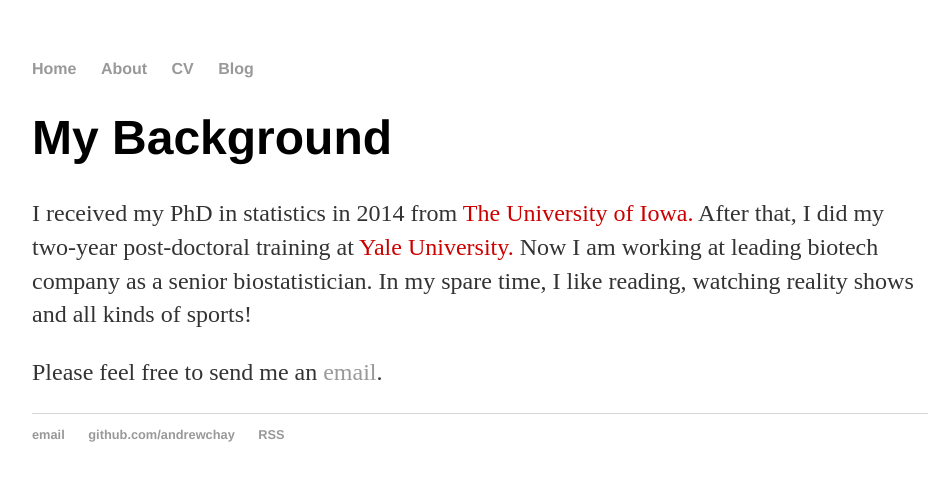
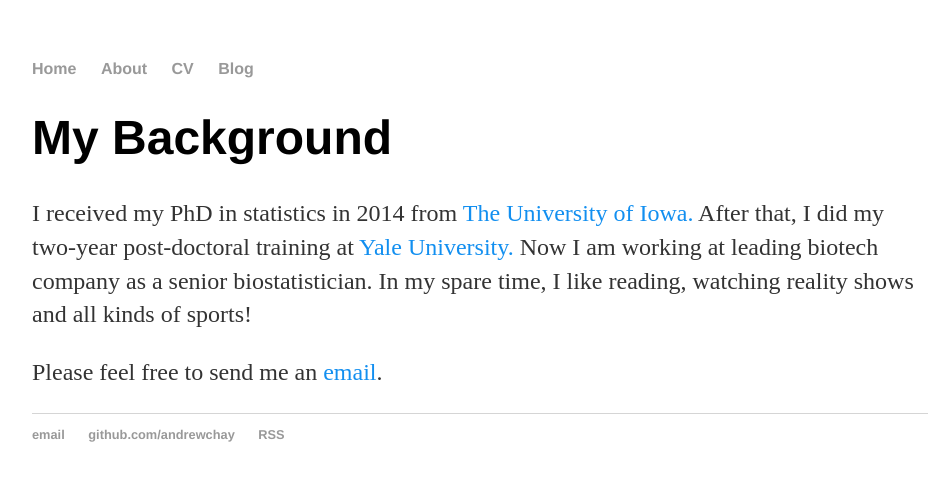
Before and after one commit to andrewchay/andrewchay.github.io, a Jekyll site: the page built from about/index.html, in a window 1280 px wide. Shown: the top 481 px of the page, without its empty margins (160-1104 px from the left). Built offline with Jekyll 4.4.1, drawn with Linux system fonts in a browser that asks for light colours.

Commit message:
again updated colors

```diff
--- a/about/index.html
+++ b/about/index.html
@@ -5,9 +5,11 @@
 <div class="blurb">
 	<h1>My Background</h1>
 	<p>
-    I received my PhD in statistics in 2014 from <a href="https://stat.uiowa.edu/" style="color: #cc0000">The University of Iowa. </a> After that, I did my two-year post-doctoral training at <a href="www.yale.edu" style="color: #cc0000">Yale University. </a> Now I am working at leading biotech company as a senior biostatistician. In my spare time, I like reading, watching reality shows and all kinds of sports!
+    I received my PhD in statistics in 2014 from <a href="https://stat.uiowa.edu/" style="color: #128ff0
+">The University of Iowa. </a> After that, I did my two-year post-doctoral training at <a href="www.yale.edu" style="color: #128ff0">Yale University. </a> Now I am working at leading biotech company as a senior biostatistician. In my spare time, I like reading, watching reality shows and all kinds of sports!
   </p>
   <p>
-    Please feel free to send me an <a href="mailto:haochai2@gmail.com">email</a>.
+    Please feel free to send me an <a href="mailto:haochai2@gmail.com" style="color: #128ff0
+">email</a>.
   </p>
 </div><!-- /.blurb -->
--- a/index.html
+++ b/index.html
@@ -4,7 +4,8 @@
 ---
 <div class="blurb">
 	<h1>Hi there, I'm Andrew Chai 柴昊!</h1>
-	<p>I'm a statistician who works for leading pharma. This is my personal website where I write tech blogs and my reading reports. <a href="/about">Read more about my life.</a></p>
+	<p>I'm a statistician who works for leading pharma. This is my personal website where I write tech blogs and my reading reports. <a href="/about" style="color: #128ff0
+">Read more about my life.</a></p>
   <p>
     <img src="https://photos.google.com/photo/AF1QipPLY4oGev3Qr3FeiVqtD362HKyAaXbsa6zSQMmK" alt="Me in DC">
   </p>
```
